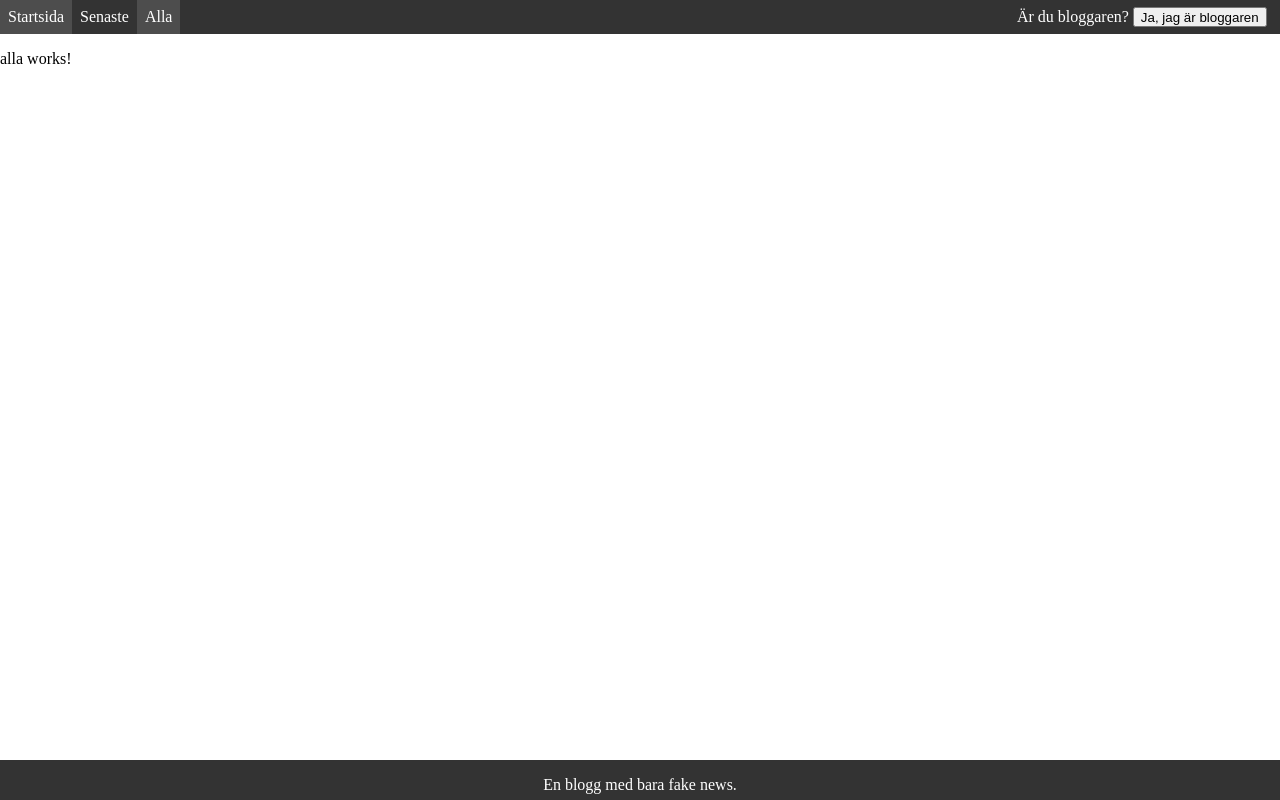
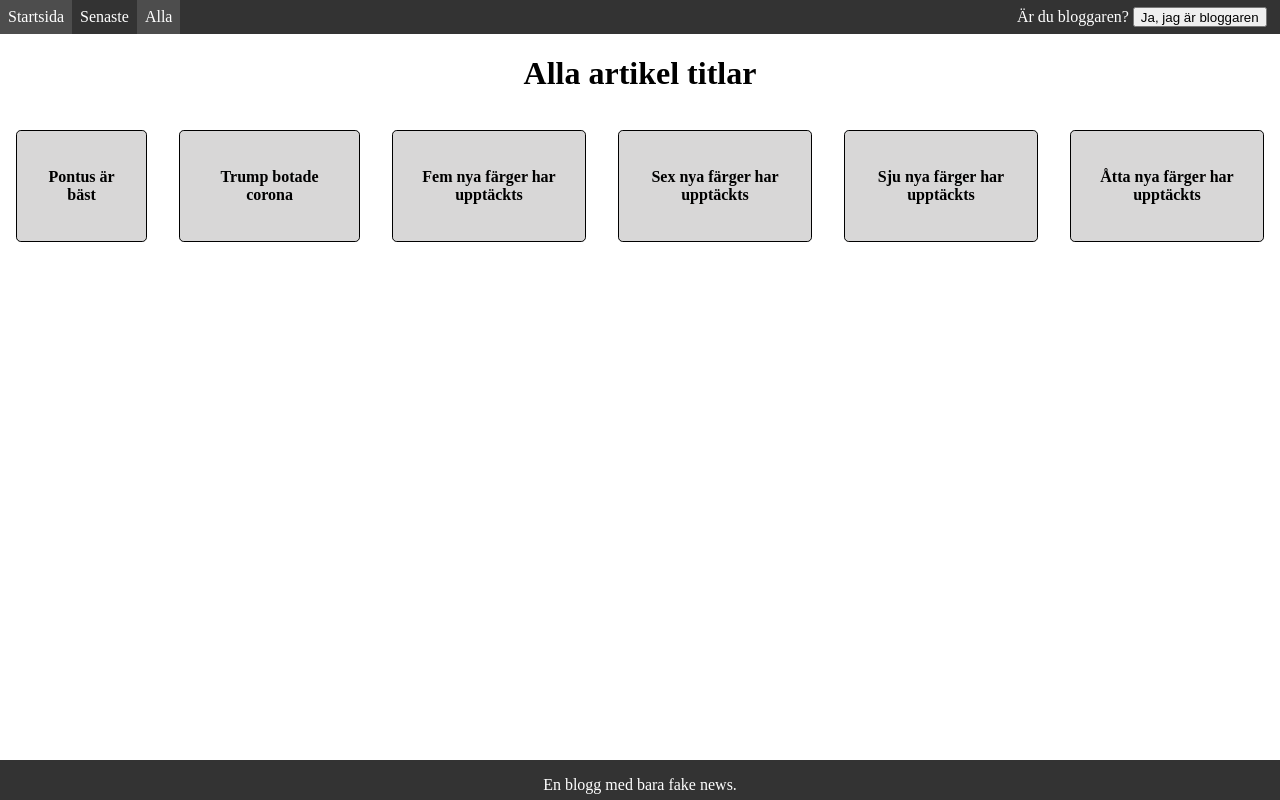
Before and after one commit to Pozee/blog-assignment, an Angular app in the folder blog-app/: page /alla in a window 1280 px wide. Built offline with nearby package versions, Linux system fonts and the light colour scheme.

Commit message:
Ny  login sida och titlar

```diff
--- a/blog-app/src/app/alla/alla.component.css
+++ b/blog-app/src/app/alla/alla.component.css
@@ -0,0 +1,23 @@
+h1 {
+    text-align: center;
+}
+.article-container {
+    display: flex;
+    align-items: center;
+    background-color: rgb(216, 215, 215);
+    padding: 1em;
+    margin: 1em;
+    border-radius: 0.3em;
+    border:solid black 1px;
+    max-width: 10em;
+    min-height: 2em;
+    max-height: 5em;
+    display: -webkit-inline-box;
+}
+.main-container {
+    display: flex;
+    justify-content: center;
+}
+.title {
+ text-align: center;
+}
--- a/blog-app/src/app/alla/alla.component.html
+++ b/blog-app/src/app/alla/alla.component.html
@@ -1 +1,6 @@
-<p>alla works!</p>
+<h1>Alla artikel titlar</h1>
+<div class="main-container">
+    <div class="article-container" *ngFor="let titles of titles">
+        <h4 class="title">{{titles.title}}</h4>
+    </div>
+</div>
--- a/blog-app/src/app/alla/alla.component.ts
+++ b/blog-app/src/app/alla/alla.component.ts
@@ -1,15 +1,16 @@
 import { Component, OnInit } from '@angular/core';
-
+import { ArtikelServiceService } from '../artikel-service.service';
 @Component({
   selector: 'app-alla',
   templateUrl: './alla.component.html',
   styleUrls: ['./alla.component.css']
 })
 export class AllaComponent implements OnInit {
-
-  constructor() { }
+  titles: any = [{}];
+  constructor(private ArtikelService: ArtikelServiceService) { }
 
   ngOnInit(): void {
+    this.titles = this.ArtikelService.getTitles();
   }
 
 }
--- a/blog-app/src/app/app.module.ts
+++ b/blog-app/src/app/app.module.ts
@@ -12,6 +12,7 @@ import { StartsidaComponent } from './startsida/startsida.component';
 import { SenasteComponent } from './senaste/senaste.component';
 import { AllaComponent } from './alla/alla.component';
 import { NyArtikelComponent } from './ny-artikel/ny-artikel.component';
+import { LoggaInComponent } from './logga-in/logga-in.component';
 
 @NgModule({
   declarations: [
@@ -22,7 +23,8 @@ import { NyArtikelComponent } from './ny-artikel/ny-artikel.component';
     StartsidaComponent,
     SenasteComponent,
     AllaComponent,
-    NyArtikelComponent
+    NyArtikelComponent,
+    LoggaInComponent
   ],
   imports: [
     BrowserModule,
--- a/blog-app/src/app/artikel-service.service.ts
+++ b/blog-app/src/app/artikel-service.service.ts
@@ -5,7 +5,7 @@ import { getLocaleTimeFormat } from '@angular/common';
   providedIn: 'root'
 })
 export class ArtikelServiceService {
-  articleData:any = [
+  articleData: any = [
     {
       title: "Pontus är bäst",
       content: `Lorem Ipsum is simply dummy text of the printing and typesetting industry.
@@ -14,7 +14,7 @@ export class ArtikelServiceService {
          It has survived not only five centuries, but also the leap into electronic typesetting, remaining essentially unchanged.
           It was popularised in the 1960s with the release of Letraset sheets containing Lorem Ipsum passages, and more recently
            with desktop publishing software like Aldus PageMaker including versions of Lorem Ipsum.`,
-           readTime:"20",
+      readTime: "20",
       author: "Arthur Oresjö ",
     },
     {
@@ -26,29 +26,29 @@ export class ArtikelServiceService {
        It was popularised in the 1960s with the release of Letraset sheets containing Lorem Ipsum passages, and more recently
         with desktop publishing software like Aldus PageMaker including versions of Lorem Ipsum.`,
       readTime: "40",
-        author:"Okänd"
+      author: "Okänd"
     },
     {
       title: "Fem nya färger har upptäckts",
-    content:"Helt galet, folk är vilda.",
-    readTime:"5",
+      content: "Helt galet, folk är vilda.",
+      readTime: "5",
       author: "Niklas Niklasson",
     },
     {
       title: "Sex nya färger har upptäckts",
-    content:"Helt galet, folk är vilda.",
-    readTime:"5",
+      content: "Helt galet, folk är vilda.",
+      readTime: "5",
       author: "Niklas Niklasson",
     },
     {
       title: "Sju nya färger har upptäckts",
-    content:"Helt galet, folk är vilda.",
-    readTime:"5",
+      content: "Helt galet, folk är vilda.",
+      readTime: "5",
       author: "Niklas Niklasson",
-  },{
+    }, {
       title: "Åtta nya färger har upptäckts",
-    content:"Helt galet, folk är vilda.",
-    readTime:"5",
+      content: "Helt galet, folk är vilda.",
+      readTime: "5",
       author: "Niklas Niklasson",
     }
 
@@ -56,12 +56,14 @@ export class ArtikelServiceService {
   getLatest() {
     return this.articleData[0];
   }
-showLatestFive(){
+  showLatestFive() {
     return this.articleData;
   }
-addArticle(data:any){
+  addArticle(data: any) {
     this.articleData.unshift(data);
   }
-
+  getTitles() {
+    return this.articleData;
+  }
   constructor() { }
 }
--- a/blog-app/src/app/header/header.component.html
+++ b/blog-app/src/app/header/header.component.html
@@ -1,13 +1,15 @@
-
 <div class="container">
     <ul>
         <li routerLinkActive="is-active" routerLink="/startsida">Startsida</li>
         <li routerLinkActive="is-active" routerLink="/senaste">Senaste</li>
-         <li  routerLinkActive="is-active"routerLink="/alla">Alla</li>
-         <li  routerLinkActive="is-active" routerLink="/ny-artikel" *ngIf="isAuthenticated">Ny artikel</li>
+        <li routerLinkActive="is-active" routerLink="/alla">Alla</li>
+        <li routerLinkActive="is-active" routerLink="/ny-artikel" *ngIf="isAuthenticated">Ny artikel</li>
     </ul>
     <div class="right-container">
         <p class="header-text">Är du bloggaren? </p>
-        <button class="btn-login" (click)="getAuthenticated()">{{isAuthenticated ? 'Logga ut' : 'Ja, jag är bloggaren'}}</button>
+        <button class="btn-login" routerLinkActive="is-active" routerLink="/logga-in">Ja, jag är bloggaren</button>
     </div>
 </div>
+
+
+<!-- <button class="btn-login" (click)="getAuthenticated()">{{isAuthenticated ? 'Logga ut' : 'Ja, jag är bloggaren'}}</button> -->
--- /dev/null
+++ b/blog-app/src/app/logga-in/logga-in.component.html
@@ -0,0 +1 @@
+<p>logga-in works!</p>
--- /dev/null
+++ b/blog-app/src/app/logga-in/logga-in.component.ts
@@ -0,0 +1,15 @@
+import { Component, OnInit } from '@angular/core';
+
+@Component({
+  selector: 'app-logga-in',
+  templateUrl: './logga-in.component.html',
+  styleUrls: ['./logga-in.component.css']
+})
+export class LoggaInComponent implements OnInit {
+
+  constructor() { }
+
+  ngOnInit(): void {
+  }
+
+}
--- a/blog-app/src/app/senaste/senaste.component.ts
+++ b/blog-app/src/app/senaste/senaste.component.ts
@@ -8,8 +8,9 @@ import { ArtikelServiceService } from '../artikel-service.service';
 })
 export class SenasteComponent implements OnInit {
 
-  constructor(private  ArtikelService: ArtikelServiceService) { }
-  articles:any = [{}];
+  constructor(private ArtikelService: ArtikelServiceService) { }
+  articles: any = [{}];
+
   ngOnInit(): void {
     this.articles = this.ArtikelService.showLatestFive();
   }
```
Also changed, not shown: blog-app/src/app/app-routing/app-routing.module.ts (+8 -6 lines), blog-app/src/app/logga-in/logga-in.component.css (added), 1 other file (tests, documents, lock files or other folders). Lines whose indentation alone changed are shown as unchanged.
